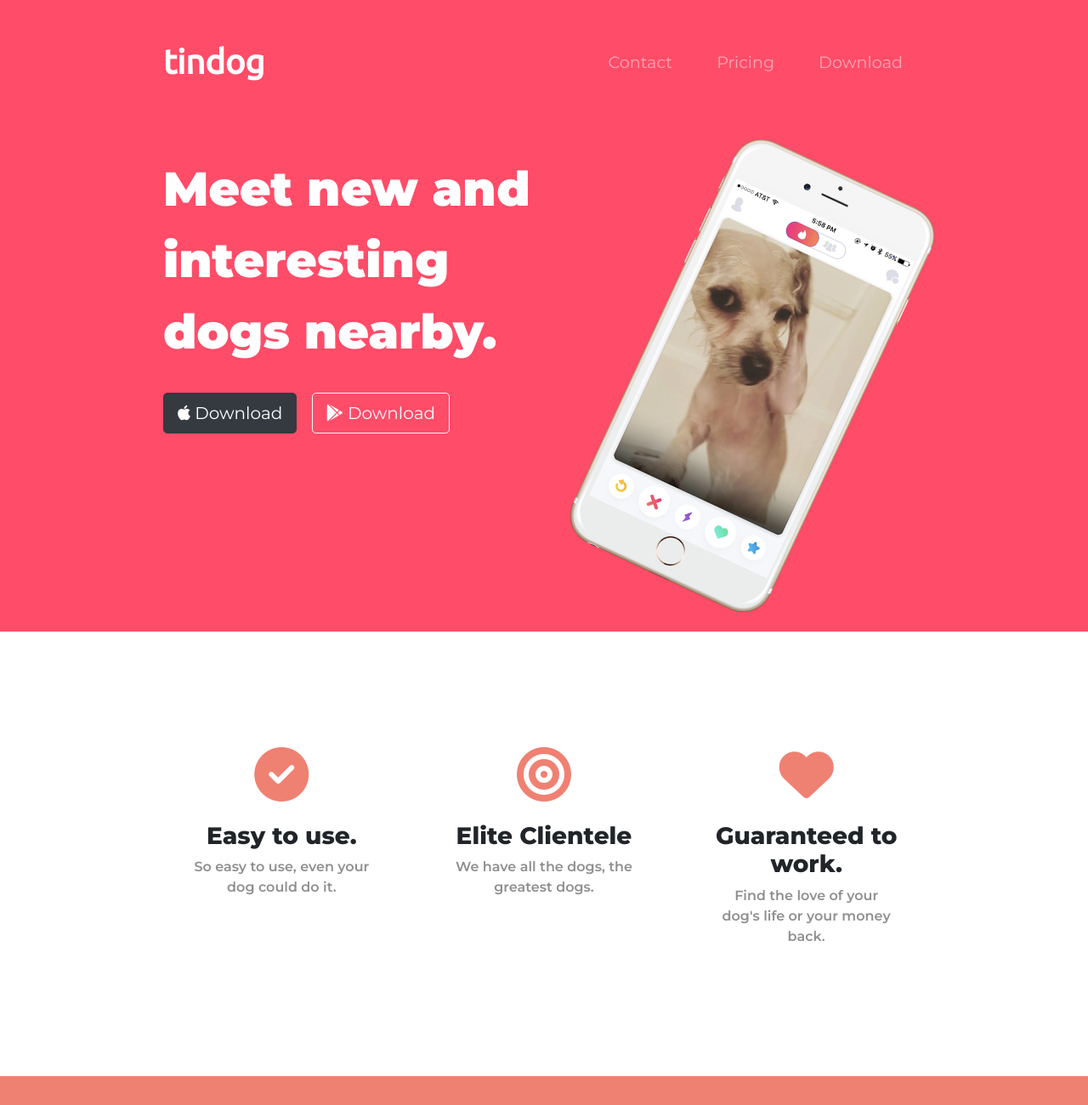
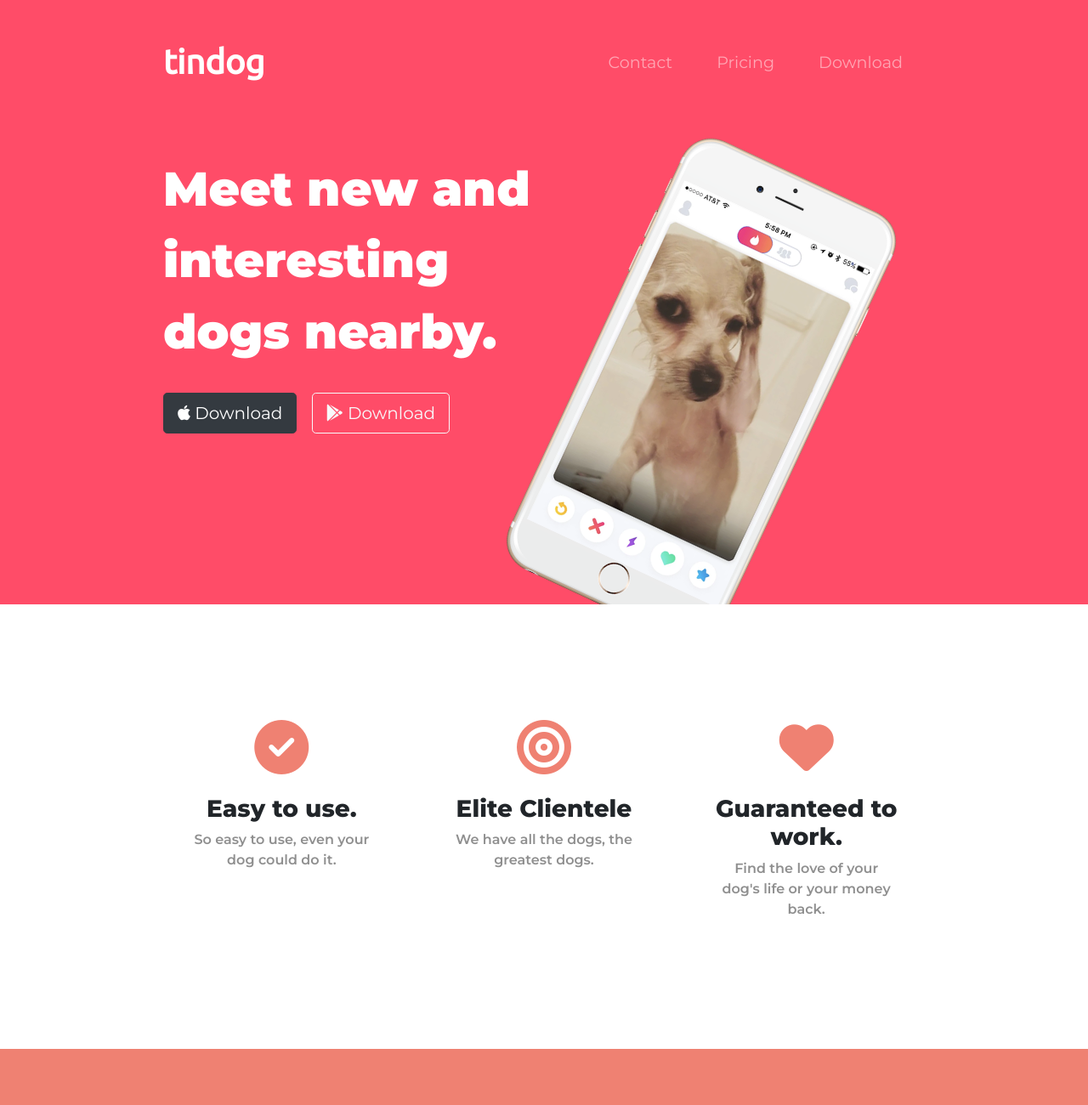
Before and after one commit to binitrajshah7/TinDog, a plain HTML site: page index.html in a window 1280 px wide. Shown: the top 1300 px of the page at 85% size. Drawn offline with nearby package versions, Linux system fonts and the light colour scheme.

Commit message:
7.83 --> z-index & stacking order

```diff
--- a/css/styles.css
+++ b/css/styles.css
@@ -26,7 +26,7 @@ p{
 }
 
 .container-fluid{
-    padding: 3% 15%;
+    padding: 3% 15% 14%;
 }
 
 #title{
@@ -63,13 +63,16 @@ p{
 
 /* Title Image */
 .title-img{
+    position: absolute;
     width: 60%;
-    margin-left: 100px;
+    right: 30%;
     transform: rotate(25deg)
 }
 
 /* Features */
 #features{
+    position: relative;
+    background-color: white;
     padding: 7% 15%;
 }
 
```
